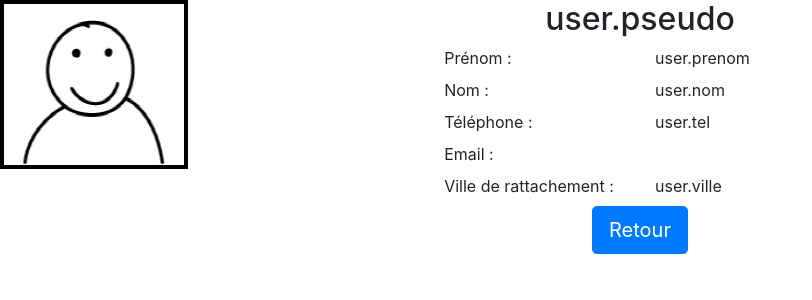
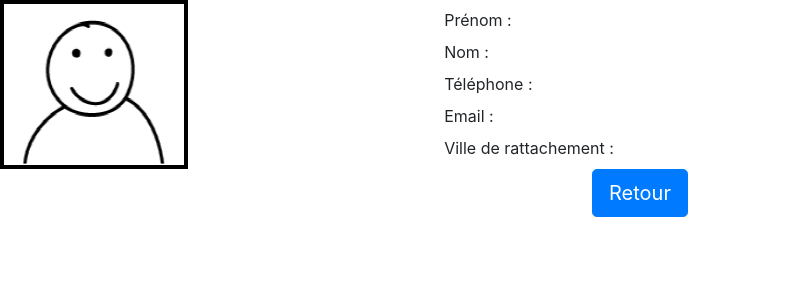
Before and after one commit to ThomasCadeauENI/Sortir.com, a Symfony app: template templates/utilisateur/profil.html.twig in a window 1280 px wide. Shown: the part 104-404 px from the top of the page, without its empty margins (0-812 px from the left). Run offline with Twig, Linux system fonts and the light colour scheme; the template is opened without the code that fills it, so the values that code supplies are empty; some libraries are stand-ins or nearby versions.

Commit message:
Commit profil organisateur.

```diff
--- a/templates/partialView/DtTableSorties.html.twig
+++ b/templates/partialView/DtTableSorties.html.twig
@@ -27,11 +27,7 @@
                 {% endif %}
             </td>
             <td>
-                {% for utilisateur in utilisateurs%}
-                    {% if utilisateur.id == sortie.Organisateur.id  %}
-                        {{ utilisateur.pseudo }}
-                    {% endif %}
-                {% endfor %}
+                        <a href="{{ path('profil', { 'id': sortie.organisateur.id }) }}">{{ sortie.organisateur.nom }}  {{ sortie.organisateur.prenom }}</a>
                 </td>
         <td class="row">
             <a href="{{ path('afficher_sortie',{ 'id': sortie.id }) }}">Afficher</a>
--- a/templates/utilisateur/mon_profil.html.twig
+++ b/templates/utilisateur/mon_profil.html.twig
@@ -6,7 +6,7 @@
 <div class="">
     <div class="row">
         <div class="col-2">
-            <img style="border: 4px solid black; overflow: auto" src="/images/default_profil.png">
+            <img style="border: 4px solid black; overflow: auto" src="/images/{{ user.photo }}">
         </div>
         <div class="col-8" style="overflow: auto">
             <div class="text-center"><h2>Mon profil</h2></div>
@@ -57,8 +57,8 @@
 <div class="col-md-6 offset-md-3 row">
     <div class="col text-center"><button class="btn btn-primary btn-lg btn-success">Enregistrer</button></div>
     <div class="col text-center"><button type="reset" class="btn btn-primary btn-lg btn-danger" onclick="window.location='{{ path('homepage') }}'">Annuler</button></div>
+</div>
     {{ form_end(form) }}
-</div>
 <script>
 
     $( document ).ready(function() {
--- a/templates/utilisateur/profil.html.twig
+++ b/templates/utilisateur/profil.html.twig
@@ -9,27 +9,27 @@
                 <img style="border: 4px solid black; overflow: auto" src="/images/default_profil.png">
             </div>
             <div class="col-8" style="overflow: auto">
-                <div class="text-center"><h2>user.pseudo</h2></div>
+                <div class="text-center"><h2>{{ user.pseudo }}</h2></div>
                 <div class="col-md-6 offset-md-3 ">
                     <div class="row mb-2">
                         <div class="col">Prénom : </div>
-                        <div class="col">user.prenom</div>
+                        <div class="col">{{ user.prenom }}</div>
                     </div>
                     <div class="row mb-2">
                         <div class="col">Nom : </div>
-                        <div class="col">user.nom</div>
+                        <div class="col">{{ user.nom }}</div>
                     </div>
                     <div class="row mb-2">
                         <div class="col">Téléphone : </div>
-                        <div class="col">user.tel</div>
+                        <div class="col">{{ user.numTel }}</div>
                     </div>
                     <div class="row mb-2">
                         <div class="col">Email : </div>
-                        <div class="col"></div>
+                        <div class="col">{{ user.email }}</div>
                     </div>
                     <div class="row mb-2">
                         <div class="col">Ville de rattachement : </div>
-                        <div class="col">user.ville</div>
+                        <div class="col">{{ user.idVille.nom }}</div>
 
                     </div>
                 </div>
@@ -37,7 +37,7 @@
         </div>
 
         <div class="col-md-6 offset-md-3 row">
-            <div class="col text-center"><button class="btn btn-primary btn-lg">Retour</button></div>
+            <div class="col text-center"><button class="btn btn-primary btn-lg" onclick="window.location='{{ path('homepage') }}'">Retour</button></div>
         </div>
     </div>
 {% endblock %}
```
Also changed, not shown: src/Controller/UtilisateurController.php (+17 -0 lines).
